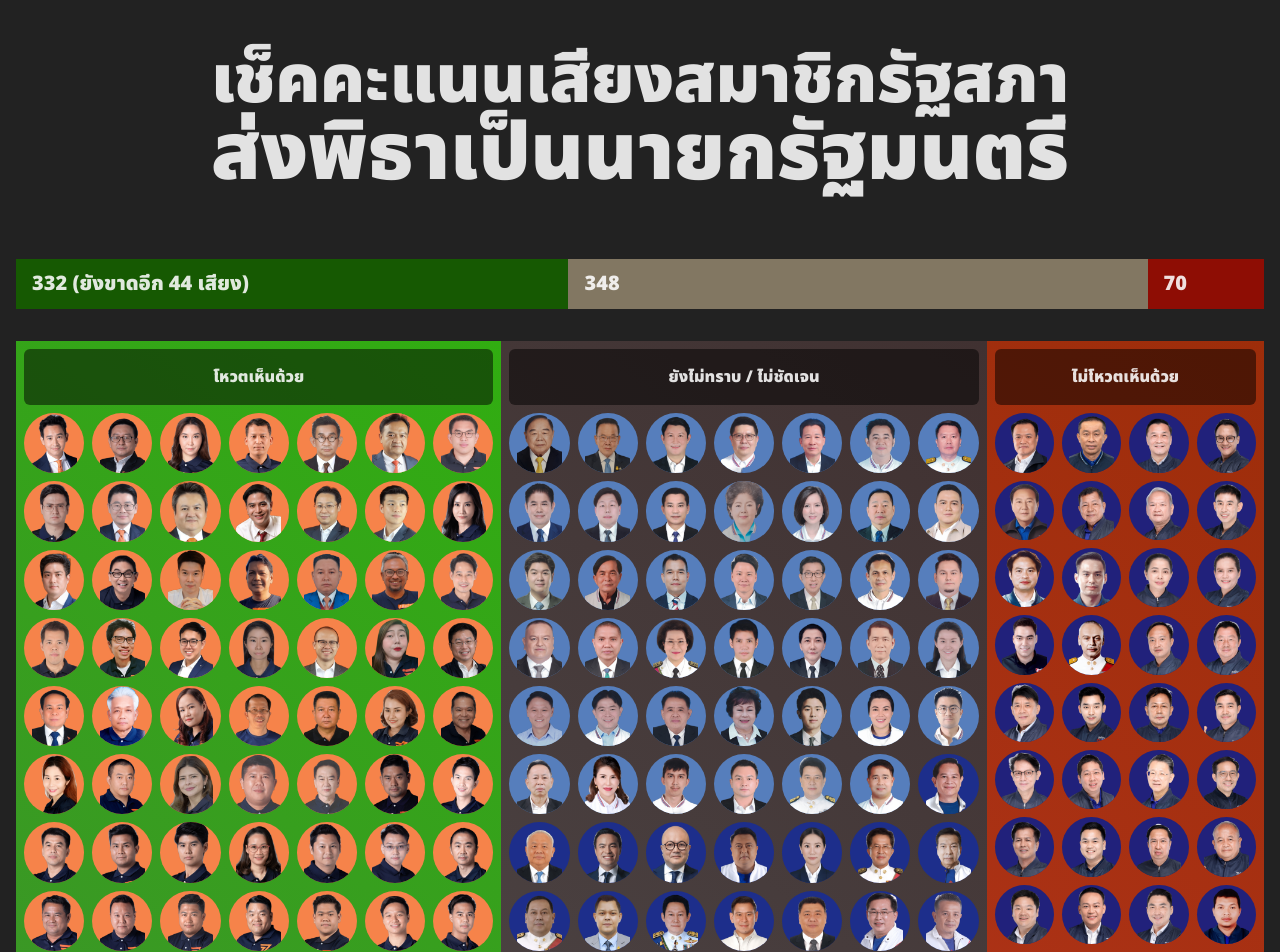
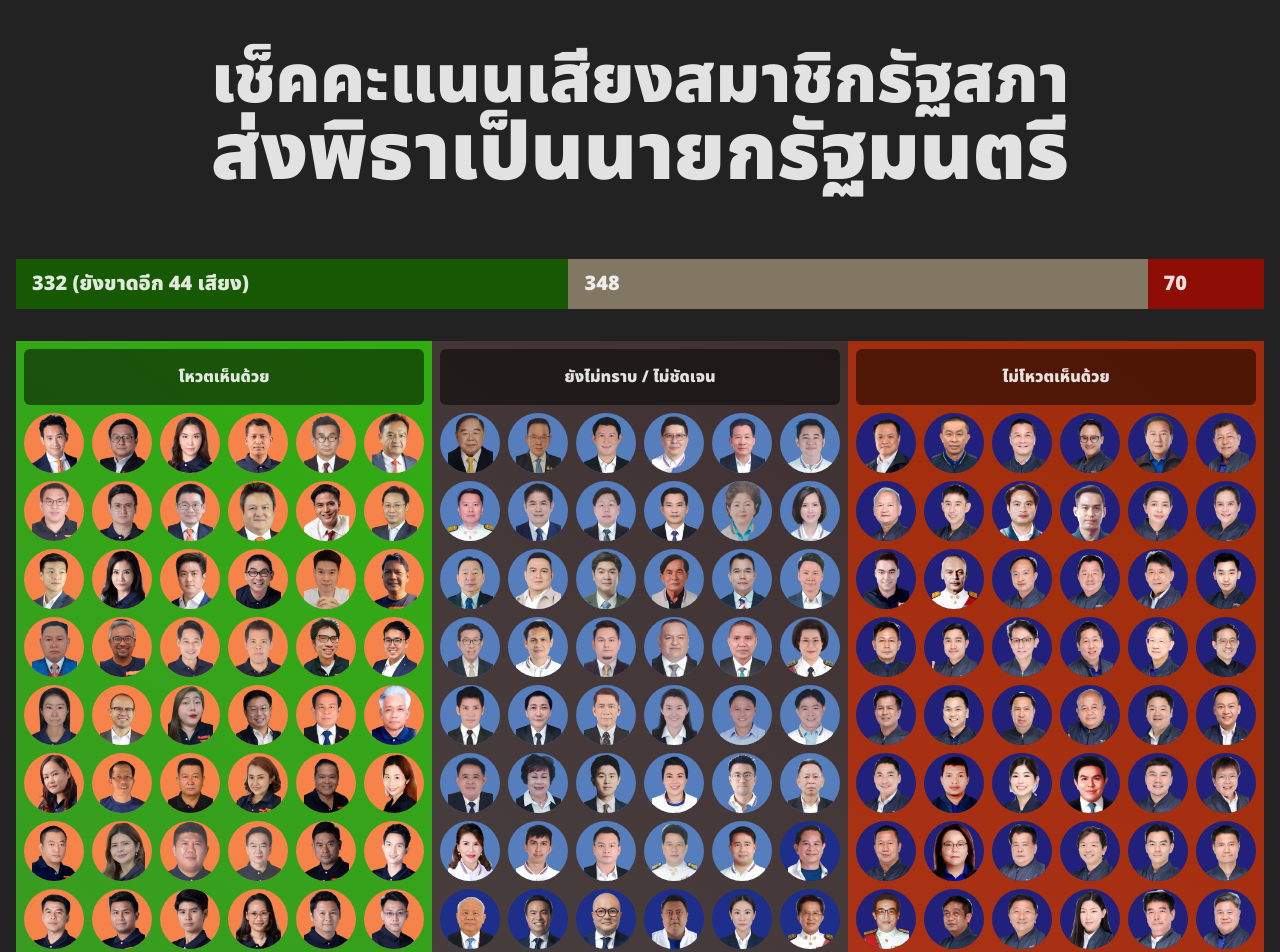
Before and after one commit to PanJ/road-to-376, a React (Vite) app: page / in a window 1280 px wide. Shown: the top 952 px of the page. Built offline with nearby package versions, Linux system fonts and the light colour scheme.

Commit message:
revert style change

```diff
--- a/package.json
+++ b/package.json
@@ -12,6 +12,7 @@
   "dependencies": {
     "react": "^18.2.0",
     "react-dom": "^18.2.0",
+    "react-modal": "^3.16.1",
     "react-tooltip": "^5.13.0",
     "swr": "^2.1.5"
   },
--- a/src/App.tsx
+++ b/src/App.tsx
@@ -1,5 +1,6 @@
-import { useMemo } from "react";
+import { useMemo, useState } from "react";
 import { Tooltip } from "react-tooltip";
+import Modal from "react-modal";
 import useSWR from "swr";
 import "./App.css";
 
@@ -107,7 +108,7 @@ function VoteContainer({
       className="vote-container flex gap-2 flex-col flex-wrap p-2 content-start"
       style={{
         background: backgroundStyle,
-        width: `calc(100%*${desktopColumns}/18)`,
+        // width: `calc(100%*${desktopColumns}/18)`,
       }}
     >
       <div className="w-full rounded-md py-4 bg-[rgba(0,0,0,0.5)] text-center">
@@ -161,9 +162,9 @@ function App() {
     [voteData]
   );
 
+  const [modalOpen, setModalOpen] = useState(false);
+
   if (isVoteLoading) return null;
-
-  console.log(processedVoteData);
 
   const yesVoteCount =
     processedVoteData["2"].length + processedVoteData["1"].length;
@@ -208,7 +209,7 @@ function App() {
           title="โหวตเห็นด้วย"
           votes={processedVoteData["2"]}
           backgroundStyle="linear-gradient(39deg, rgb(6, 36, 0) 0%, rgb(72, 119, 67) 35%, rgb(49 173 17) 100%)"
-          desktopColumns={7}
+          desktopColumns={6}
         />
         {/* <VoteContainer
           title="มีแนวโน้มโหวตเห็นด้วย"
@@ -219,7 +220,7 @@ function App() {
           title="ยังไม่ทราบ / ไม่ชัดเจน"
           votes={processedVoteData["0"]}
           backgroundStyle="linear-gradient(39deg, rgba(46,61,46,1) 0%, rgba(83,79,79,1) 49%, rgba(64,49,49,1) 100%)"
-          desktopColumns={7}
+          desktopColumns={6}
         />
         {/* <VoteContainer
           title="มีแนวโน้มไม่โหวตเห็นด้วย"
@@ -230,7 +231,7 @@ function App() {
           title="ไม่โหวตเห็นด้วย"
           votes={processedVoteData["-2"]}
           backgroundStyle="linear-gradient(39deg, rgb(71, 62, 59) 0%, rgb(201, 59, 45) 30%, rgb(157 45 10) 100%)"
-          desktopColumns={4}
+          desktopColumns={6}
         />
       </div>
       <p className="font-black mt-4">
@@ -256,6 +257,27 @@ function App() {
         </a>
       </p>
       <Tooltip id="vote-tooltip" />
+      <Modal
+        isOpen={modalOpen}
+        // eslint-disable-next-line @typescript-eslint/no-empty-function
+        onAfterOpen={() => {}}
+        // eslint-disable-next-line @typescript-eslint/no-empty-function
+        onRequestClose={() => {
+          setModalOpen(false);
+        }}
+        shouldCloseOnOverlayClick
+        style={{}}
+        contentLabel="Example Modal"
+      >
+        <div>I am a modal</div>
+        <form>
+          <input />
+          <button>tab navigation</button>
+          <button>stays</button>
+          <button>inside</button>
+          <button>the modal</button>
+        </form>
+      </Modal>
     </>
   );
 }
--- a/src/index.css
+++ b/src/index.css
@@ -17,3 +17,7 @@
   -moz-osx-font-smoothing: grayscale;
   -webkit-text-size-adjust: 100%;
 }
+
+.ReactModal__Body--open {
+  overflow-y: hidden;
+}
```
Also changed, not shown: 1 other file (tests, documents, lock files or other folders).
